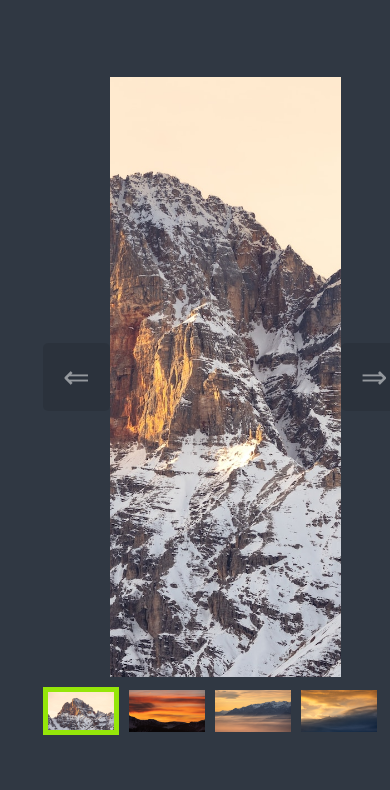
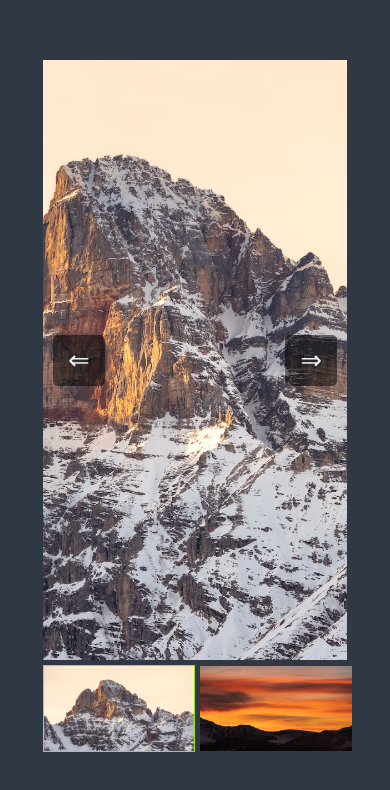
Before and after one commit to MilkMidav/js_hw, a plain HTML site: page dom_lesson_2/index.html in a window 390 px wide. Shown: the part 102-892 px from the top of the page. Drawn offline with Linux system fonts and the light colour scheme.

Commit message:
added final code refactoring, made the slider not tied to the UI

```diff
--- a/dom_lesson_2/index.html
+++ b/dom_lesson_2/index.html
@@ -11,15 +11,7 @@
 </head>
 
 <body>
-  <div class="slider">
-    <div class="container">
-      <button id="right" class="slider__button slider__button--left">&#8656;</button>
-      <img class="main_img" src="" alt="">
-      <button id="left" class="slider__button slider__button--right">&#8658;</button>
-    </div>
-    <div class="slider__nav" id="navigation">
-    </div>
-  </div>
+  <div class="slider"></div>
 </body>
 
 </html>
--- a/dom_lesson_2/index.js
+++ b/dom_lesson_2/index.js
@@ -1,4 +1,4 @@
-const img = [
+const imgData = [
   {id: 1, imgSrc: 'img/slide_1.jpg'},
   {id: 2, imgSrc: 'img/slide_2.jpg'},
   {id: 3, imgSrc: 'img/slide_3.jpg'},
@@ -9,14 +9,56 @@ const img = [
 ];
 
 function createSlider(array) {
+  const slider = document.querySelector('.slider');
+
+  const galleryContainer = document.createElement('div');
+  galleryContainer.classList.add('slider__gallery');
+  galleryContainer.setAttribute('id', 'gallery');
+
+  const navContainer = document.createElement('div');
+  navContainer.classList.add('slider__nav_container');
+
+  const nextButtonElem = document.createElement('button');
+  const prevButtonElem = document.createElement('button');
+  nextButtonElem.innerHTML = '&#8658;';
+  prevButtonElem.innerHTML = '&#8656;';
+  nextButtonElem.classList.add('slider__button', 'slider__button--right');
+  prevButtonElem.classList.add('slider__button', 'slider__button--left');
+
+  const mainImg = document.createElement('img');
+  mainImg.classList.add('main_img');
+  mainImg.src = '';
+  mainImg.alt = 'main_img';
+
+  navContainer.appendChild(prevButtonElem);
+  navContainer.appendChild(mainImg);
+  navContainer.appendChild(nextButtonElem);
+
+  slider.appendChild(navContainer);
+  slider.appendChild(galleryContainer);
+
+  const slidesGallery = document.getElementById('gallery');
+  const nextButton = document.querySelector('.slider__button--right');
+  const prevButton = document.querySelector('.slider__button--left');
+
   const currentSlide = {
     stepForward: 0,
     stepBack : 0,
     visibleSlides: 4,
   };
 
+  if (window.matchMedia("(max-width: 768px)").matches) {
+    currentSlide.visibleSlides = 3;
+  }
+
+  if (window.matchMedia("(max-width: 468px)").matches) {
+    currentSlide.visibleSlides = 2;
+  }
+
+  console.log(window.matchMedia("(max-width: 768px)").matches)
+
   const createSlideNav = (array) =>  {
-    const stepForward = currentSlide.stepForward
+    const stepForward = currentSlide.stepForward;
     const stepBack = currentSlide.stepBack;
     const toShowFromStart = currentSlide.visibleSlides - (array.length - stepForward);
     const toShowFromEnd = (array.length - stepBack) - currentSlide.visibleSlides;
@@ -33,21 +75,21 @@ function createSlider(array) {
   };
 
   const updateSliderImages = (array) => {
-    const parentNode = document.getElementById('navigation');
+    const visibleSlidesArr = createSlideNav(array);
+
+    const slidesGallery = document.getElementById('gallery');
     const mainSlide = document.querySelector('.main_img');
-    const images = parentNode.querySelectorAll('img');
+    const images = slidesGallery.querySelectorAll('img');
 
-    mainSlide.src = array[0].imgSrc;
-    for (let i = 0; i < array.length; i++) {
+    mainSlide.src = visibleSlidesArr[0].imgSrc;
+    for (let i = 0; i < visibleSlidesArr.length; i++) {
       const img = document.createElement('img');
 
-      img.src = array[i].imgSrc;
-      img.classList.add('nav__img');
-      parentNode.appendChild(img);
+      img.src = visibleSlidesArr[i].imgSrc;
+      img.classList.add('gallery__img');
+      slidesGallery.appendChild(img);
 
-      if (i === 0) {
-        img.classList.add('nav__img--active');
-      }
+      if (i === 0) img.classList.add('gallery__img--active');
     }
     images.forEach(img => {
       img.remove();
@@ -55,13 +97,6 @@ function createSlider(array) {
 
     return;
   }
-
-  const parentNode = document.getElementById('navigation');
-  const nextButton = document.querySelector('.slider__button--right');
-  const prevButton = document.querySelector('.slider__button--left');
-
-
-  updateSliderImages(createSlideNav(array))
 
   nextButton.addEventListener('click', e =>{
     currentSlide.stepForward += 1;
@@ -72,7 +107,7 @@ function createSlider(array) {
       currentSlide.stepBack = 0;
     }
 
-    updateSliderImages(createSlideNav(array));
+    updateSliderImages(array);
   });
 
   prevButton.addEventListener('click', e =>{
@@ -84,18 +119,18 @@ function createSlider(array) {
       currentSlide.stepForward = 0;
     }
 
-    updateSliderImages(createSlideNav(array));
+    updateSliderImages(array);
   });
 
-  parentNode.addEventListener('click', e => {
-    const slides = Array.from(parentNode.children);
+  slidesGallery.addEventListener('click', e => {
+    const slides = Array.from(slidesGallery.children);
     const targetImg = e.target;
     const targetIndex = slides.findIndex(slide => slide === targetImg);
     currentSlide.stepForward += targetIndex;
 
     if (currentSlide.stepForward >= array.length) currentSlide.stepForward = currentSlide.stepForward - array.length
 
-    updateSliderImages(createSlideNav(array))
+    updateSliderImages(array);
   });
 
   document.addEventListener('keydown', e => {
@@ -108,7 +143,7 @@ function createSlider(array) {
         currentSlide.stepBack = 0;
       }
 
-      updateSliderImages(createSlideNav(array));
+      updateSliderImages(array);
     }
 
     if (e.key === 'ArrowLeft') {
@@ -120,11 +155,13 @@ function createSlider(array) {
         currentSlide.stepForward = 0;
       }
 
-      updateSliderImages(createSlideNav(array))
+      updateSliderImages(array)
     }
   });
+
+  updateSliderImages(array);
 
   return;
 }
 
-createSlider(img);
+createSlider(imgData);
--- a/dom_lesson_2/style.css
+++ b/dom_lesson_2/style.css
@@ -14,7 +14,7 @@ body {
   margin: 0 auto;
 }
 
-.container {
+.slider__nav_container {
   height: 600px;
   width: 100%;
   display: flex;
@@ -24,6 +24,7 @@ body {
 
 .main_img {
   box-sizing: border-box;
+  cursor: pointer;
   width: 76%;
   height: 100%;
   object-fit: cover;
@@ -58,34 +59,34 @@ body {
   right: 10px;
 }
 
-.slider__nav {
+.slider__gallery {
   box-sizing: border-box;
-  margin-top: 10px;
+  margin-top: 5px;
   display: flex;
   align-items: center;
   width: 100%;
 }
 
-.nav__img {
+.gallery__img {
   box-sizing: border-box;
   width: calc(100% / 4);
-  margin-left: 10px;
+  margin-left: 5px;
   object-fit: cover;
   transition: transform 0.3s ease;
   cursor: pointer;
 }
 
-.nav__img:first-child {
+.gallery__img:first-child {
   margin-left: 0;
 }
 
-.nav__img:hover,
-.nav__img:focus {
+.gallery__img:hover,
+.gallery__img:focus {
   transform: scale(0.9);
   border: 1px solid rgba(5, 5, 5, .5);
 }
 
-.nav__img:focus {
+.gallery__img:focus {
   outline: 1px solid rgba(5, 5, 5, .5);
 }
 
@@ -94,11 +95,44 @@ body {
   transition: opacity 0.5s ease-in-out;
 }
 
-.current_slide:hover {
-  transform: scale(1);
-  border: none;
+.gallery__img--active {
+  cursor: auto;
+  box-sizing: border-box;
+  border: #95e609 1px solid;
 }
 
-.nav__img--active {
-  border: #95e609 5px solid;
+.gallery__img--active:hover {
+  transform: scale(1);
+  border: #95e609 1px solid;
 }
+
+@media (max-width: 768px) {
+  .gallery__img {
+    width: calc(100% / 3);
+  }
+}
+
+@media (max-width: 468px) {
+  .slider__nav_container {
+    position: relative;
+  }
+
+  .slider__button {
+    position: absolute;
+    color: rgba(255, 255, 255, 0.934);
+    background-color: rgba(0, 0, 0, 0.5);
+  }
+
+  .main_img {
+    width: 100%;
+  }
+
+  .gallery__img {
+    width: calc(100% / 2);
+  }
+
+  .slider__button {
+    padding: 10px 15px;
+    font-size: 26px;
+  }
+}
```
Also changed, not shown: dom_lesson_2/test.js (added, +74 -0 lines).
